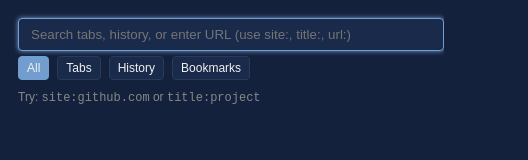
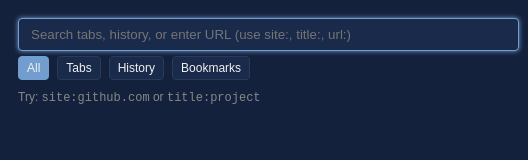
Before and after one commit to himanshuxmehra/tab-switcher, a browser extension: page src/popup.html in a window 400 px wide. Shown: the whole page, 528 px wide, since content can reach past the window. Drawn offline with Linux system fonts and the light colour scheme.

Commit message:
fixed search input width issue

```diff
--- a/src/popup.html
+++ b/src/popup.html
@@ -5,7 +5,7 @@
   <meta charset="UTF-8">
   <style>
     body {
-      width: 400px;
+      width: 500px;
       padding: 10px;
       font-family: Arial, sans-serif;
       background-color: #14213d;
@@ -17,7 +17,7 @@
     }
 
     #searchInput {
-      width: 100%;
+      width: 95%;
       padding: 8px 12px;
       margin-bottom: 5px;
       border-radius: 4px;
```
